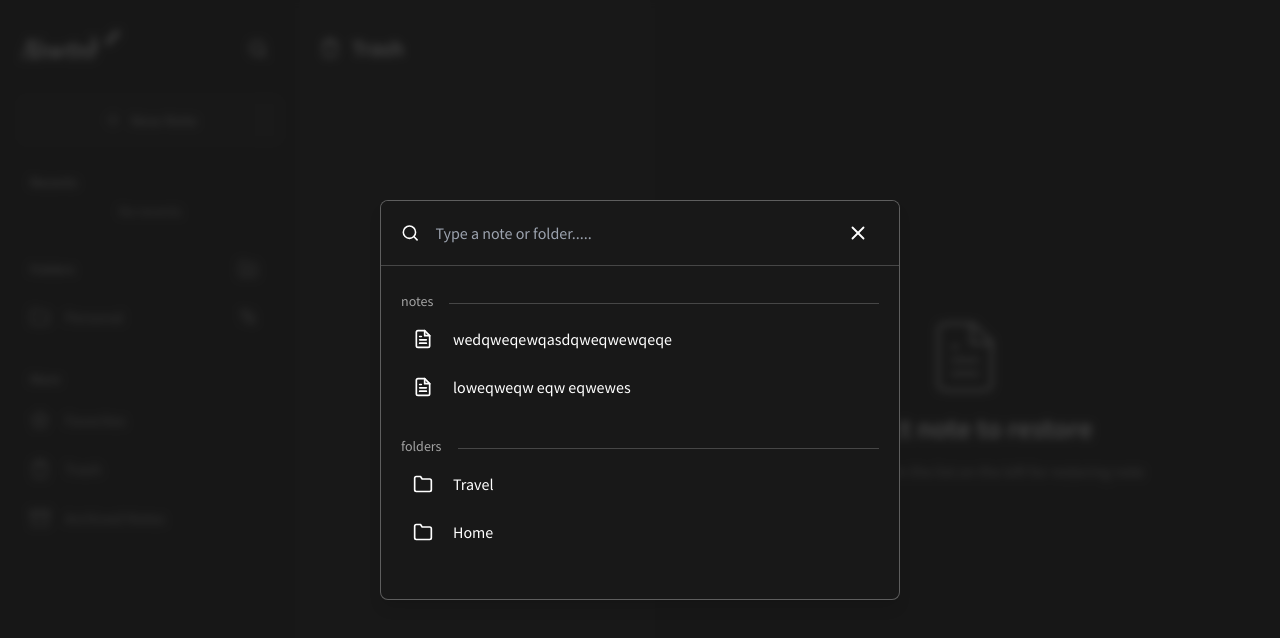
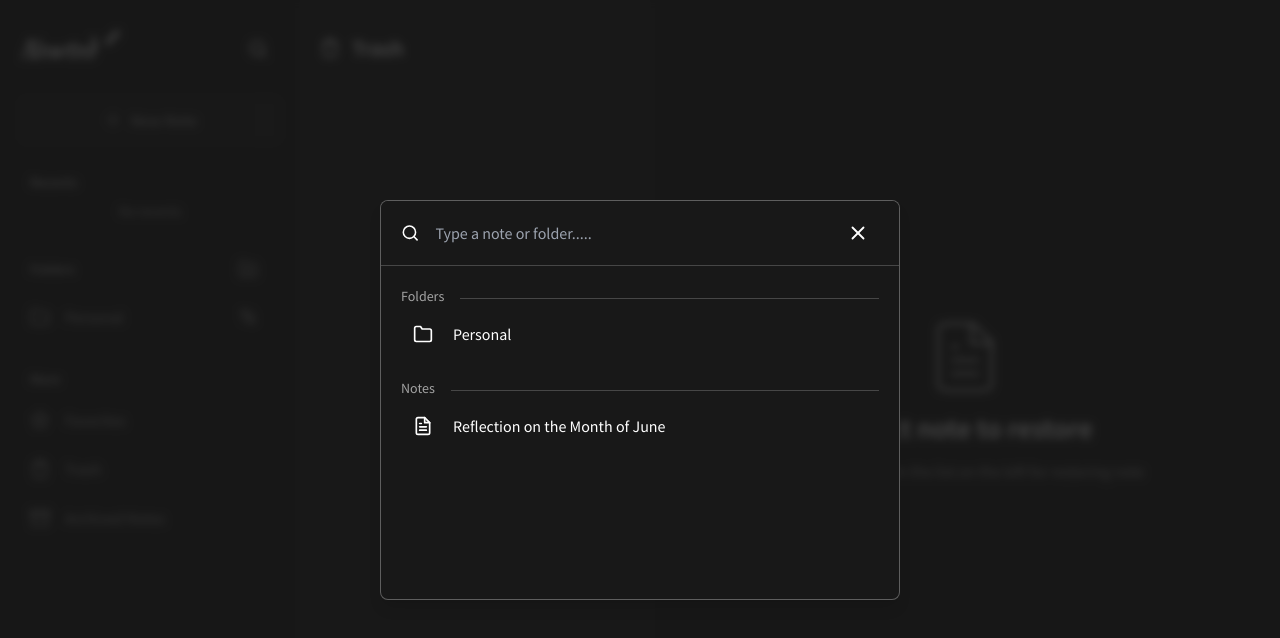
Before and after one commit to saefulbarkah/nowted-app, a Next.js app: page /trash in a window 1280 px wide. Both pictures are taken after a click on the button 258 px from the left and 49 px from the top of the page. Shown: the top 638 px of the page. Built offline with nearby package versions, Linux system fonts and the light colour scheme.

Commit message:
add: search

```diff
--- a/src/app/trash/page.tsx
+++ b/src/app/trash/page.tsx
@@ -1,6 +1,11 @@
 import TrashLists from '@/components/Trash/TrashLists';
 import TrashMenu from '@/components/Trash/TrashMenu';
+import { Metadata } from 'next';
 import React from 'react';
+
+export const metadata: Metadata = {
+  title: 'Nowted - Trash',
+};
 
 function page() {
   return (
--- a/src/components/Sidebar/SearchNote.tsx
+++ b/src/components/Sidebar/SearchNote.tsx
@@ -1,5 +1,5 @@
 'use client';
-import React, { useState, useMemo } from 'react';
+import React, { useState, useMemo, Key } from 'react';
 import { Button } from '../ui/button';
 import { FiFolder, FiSearch, FiX } from 'react-icons/fi';
 import {
@@ -10,108 +10,241 @@ import {
 } from '../ui/alert-dialog';
 import Link from 'next/link';
 import { FiFileText } from 'react-icons/fi';
+import useFolderState from '@/hooks/useFolderState';
+import { FolderTypes, NoteTypes } from '@/types';
+import { useActiveNote } from '@/store/useActiveNote';
+import { useRouter } from 'next/navigation';
+import { Loader2 } from 'lucide-react';
+import * as NProgress from 'nprogress';
 
-const RenderNoteItem = ({ title, data, icon }: any) => {
+const RenderNoteItem = ({ title, data, icon, setOpen }: any) => {
+  const setActiveNote = useActiveNote((state) => state.setActiveNote);
+  const [loading, setLoading] = useState<Record<number, boolean>>({});
+  const router = useRouter();
+
+  const setNote = (item: NoteTypes) => {
+    return new Promise((resolve) => {
+      setTimeout(() => {
+        setActiveNote(item);
+        resolve(1);
+      }, 1000);
+    });
+  };
+
+  const handlePushRoute = async (item: NoteTypes, index: number) => {
+    setLoading((state) => ({ ...state, [index]: true }));
+    setActiveNote(null);
+    NProgress.start();
+    router.replace(`/folders/${item.folder_id}`);
+    await setNote(item);
+    setOpen(false);
+    setLoading((state) => ({ ...state, [index]: false }));
+    NProgress.done();
+  };
+
   return (
-    <>
-      {data.length !== 0 ? (
-        <>
-          <div className="flex flex-col pt-[25px] px-[20px]">
+    <React.Fragment>
+      {data?.length !== 0 ? (
+        <React.Fragment>
+          <div className="flex flex-col px-[20px]">
             <div className="flex items-center">
               <p className="inactive-text text-sm pb-1 mr-4">{title}</p>
               <div className="bg-white/[20%] w-full h-[1px]"></div>
             </div>
-            {data?.map((item: any, i: any) => (
-              <Link
-                href={'#'}
-                className="hover:bg-white/[5%] py-3 rounded-md transition px-3"
+            {data?.map((item: NoteTypes, i: number) => (
+              <div
+                className={`hover:bg-white/[5%] py-3 rounded-md transition px-3 cursor-pointer relative ${
+                  loading[Number(i)]
+                    ? 'opacity-50 cursor-default pointer-events-none'
+                    : ''
+                } `}
                 key={i}
+                onClick={() => handlePushRoute(item, i)}
               >
                 <div className="flex gap-[20px] items-center">
                   {icon}
-                  <p className="truncate">{item.title}</p>
+                  <p className="truncate">{item.name}</p>
                 </div>
-              </Link>
+                {loading[Number(i)] === true && (
+                  <div className="absolute inset-y-0 right-0 flex items-center -translate-x-5">
+                    <Loader2 className="animate-spin" />
+                  </div>
+                )}
+              </div>
             ))}
           </div>
-        </>
+        </React.Fragment>
       ) : null}
-    </>
+    </React.Fragment>
   );
 };
 
-const RenderFolderItem = ({ title, data, icon }: any) => {
+const RenderFolderItem = ({ title, data, icon, setOpen }: any) => {
+  const [loading, setLoading] = useState<Record<number, boolean>>({});
+  const setActiveNote = useActiveNote((state) => state.setActiveNote);
+
+  const router = useRouter();
+  const redirectTo = (item: FolderTypes) => {
+    NProgress.start();
+    return new Promise((resolve) => {
+      setTimeout(() => {
+        setActiveNote(null);
+        router.replace(`/folders/${item.id_folder}`);
+        NProgress.done();
+        resolve(1);
+      }, 1000);
+    });
+  };
+
+  const handlePushRoute = async (item: FolderTypes, index: number) => {
+    setLoading((state) => ({ ...state, [index]: true }));
+    await redirectTo(item);
+    setOpen(false);
+    setLoading((state) => ({ ...state, [index]: false }));
+  };
   return (
-    <>
-      {data.length !== 0 ? (
-        <>
-          <div className="flex flex-col pt-[25px] px-[20px]">
+    <React.Fragment>
+      {data?.length !== 0 ? (
+        <React.Fragment>
+          <div className="flex flex-col px-[20px]">
             <div className="flex items-center">
               <p className="inactive-text text-sm pb-1 mr-4">{title}</p>
               <div className="bg-white/[20%] w-full h-[1px]"></div>
             </div>
-            {data?.map((item: any, i: any) => (
-              <Link
-                href={'#'}
-                className="hover:bg-white/[5%] py-3 rounded-md transition px-3"
+            {data?.map((item: FolderTypes, i: number) => (
+              <div
+                className={`hover:bg-white/[5%] py-3 rounded-md transition px-3 cursor-pointer relative ${
+                  loading[Number(i)]
+                    ? 'opacity-50 cursor-default pointer-events-none'
+                    : ''
+                } `}
                 key={i}
+                onClick={() => handlePushRoute(item, i)}
               >
                 <div className="flex gap-[20px] items-center">
                   {icon}
-                  <p className="truncate">{item.title}</p>
+                  <p className="truncate">{item.name}</p>
                 </div>
-              </Link>
+                {loading[Number(i)] === true && (
+                  <div className="absolute inset-y-0 right-0 flex items-center -translate-x-5">
+                    <Loader2 className="animate-spin" />
+                  </div>
+                )}
+              </div>
             ))}
           </div>
-        </>
+        </React.Fragment>
       ) : null}
-    </>
+    </React.Fragment>
+  );
+};
+
+const RenderNoteOnTrash = ({ title, data, icon, setOpen }: any) => {
+  const [loading, setLoading] = useState<Record<number, boolean>>({});
+  const setActiveNote = useActiveNote((state) => state.setActiveNote);
+  const router = useRouter();
+
+  const setNote = (item: NoteTypes) => {
+    return new Promise((resolve) => {
+      setTimeout(() => {
+        setActiveNote(item);
+        resolve(1);
+      }, 500);
+    });
+  };
+
+  const handlePushRoute = async (item: NoteTypes, index: number) => {
+    NProgress.start();
+    router.replace(`/trash`);
+    setLoading((state) => ({ ...state, [index]: true }));
+    await setNote(item);
+    setOpen(false);
+    NProgress.done();
+    setLoading((state) => ({ ...state, [index]: false }));
+  };
+  return (
+    <React.Fragment>
+      {data?.length !== 0 ? (
+        <React.Fragment>
+          <div className="flex flex-col px-[20px]">
+            <div className="flex items-center">
+              <p className="inactive-text text-sm pb-1 mr-4">{title}</p>
+              <div className="bg-white/[20%] w-full h-[1px]"></div>
+            </div>
+            {data?.map((item: NoteTypes, i: number) => (
+              <div
+                className={`hover:bg-white/[5%] py-3 rounded-md transition px-3 cursor-pointer relative ${
+                  loading[Number(i)]
+                    ? 'opacity-50 cursor-default pointer-events-none'
+                    : ''
+                } `}
+                key={i}
+                onClick={() => handlePushRoute(item, i)}
+              >
+                <div className="flex gap-[20px] items-center">
+                  {icon}
+                  <p className="truncate">{item.name}</p>
+                </div>
+                {loading[Number(i)] === true && (
+                  <div className="absolute inset-y-0 right-0 flex items-center -translate-x-5">
+                    <Loader2 className="animate-spin" />
+                  </div>
+                )}
+              </div>
+            ))}
+            {data.length === 0 && (
+              <p className="text-center text-sm inactive-text">
+                Trash is empty
+              </p>
+            )}
+          </div>
+        </React.Fragment>
+      ) : null}
+    </React.Fragment>
   );
 };
 
 function SearchNote() {
   const [search, setSearch] = useState<string>('');
-
-  const dummyData: {
-    notes: {
-      title: string;
-      category: string;
-    }[];
-    folders: {
-      title: string;
-      category: string;
-    }[];
-  } = {
-    notes: [
-      { title: 'wedqweqewqasdqweqwewqeqe', category: 'notes' },
-      { title: 'loweqweqw eqw eqwewes', category: 'notes' },
-    ],
-    folders: [
-      { title: 'Travel', category: 'folder' },
-      { title: 'Home', category: 'folder' },
-    ],
-  };
+  const [open, setOpen] = useState<boolean>(false);
+  const { folders } = useFolderState();
 
   const searchNoteData = useMemo(() => {
-    if (!search) return dummyData.notes;
-    const res = dummyData.notes.filter((item) =>
-      item.title.toLowerCase().includes(search)
+    const findNotes = folders.reduce((results, item) => {
+      const filteredData = item.notes.filter((item) => item.deletedAt === null);
+      return results.concat(filteredData as []);
+    }, []);
+    if (!search) return findNotes;
+    const res = findNotes.filter((item: NoteTypes) =>
+      item.name.toLowerCase().includes(search.toLowerCase())
     );
     return res;
-  }, [search, dummyData.notes]);
+  }, [search, folders]);
 
   const searchFolderData = useMemo(() => {
-    if (!search) return dummyData.folders;
-    const res = dummyData.folders.filter((item) =>
-      item.title.toLowerCase().includes(search)
+    if (!search) return folders;
+    const res = folders.filter((item) =>
+      item.name.toLowerCase().includes(search.toLowerCase())
     );
     return res;
     // eslint-disable-next-line react-hooks/exhaustive-deps
-  }, [search]);
+  }, [search, folders]);
+
+  const searchNoteOnTrash = useMemo(() => {
+    const findNotes = folders.reduce((results, item) => {
+      const filteredData = item.notes.filter((item) => item.deletedAt !== null);
+      return results.concat(filteredData as []);
+    }, []);
+    if (!search) return findNotes;
+    const res = findNotes.filter((item: NoteTypes) =>
+      item.name.toLowerCase().includes(search.toLowerCase())
+    );
+    return res;
+  }, [search, folders]);
 
   return (
     <>
-      <AlertDialog>
+      <AlertDialog open={open} onOpenChange={setOpen}>
         <AlertDialogTrigger asChild>
           <Button size={'sm'} variant={'ghost'}>
             <FiSearch className="text-[20px]" />
@@ -130,7 +263,7 @@ function SearchNote() {
                   maxLength={30}
                 />
               </div>
-              <AlertDialogCancel asChild>
+              <AlertDialogCancel asChild onClick={() => setSearch('')}>
                 <Button
                   size={'sm'}
                   variant={'ghost'}
@@ -140,16 +273,26 @@ function SearchNote() {
                 </Button>
               </AlertDialogCancel>
             </div>
-            <RenderNoteItem
-              title="notes"
-              data={searchNoteData}
-              icon={<FiFileText className="text-[20px]" />}
-            />
-            <RenderFolderItem
-              title="folders"
-              data={searchFolderData}
-              icon={<FiFolder className="text-[20px]" />}
-            />
+            <div className="flex flex-col gap-[20px] mt-[20px]">
+              <RenderFolderItem
+                title="Folders"
+                data={searchFolderData}
+                icon={<FiFolder className="text-[20px]" />}
+                setOpen={setOpen}
+              />
+              <RenderNoteItem
+                title="Notes"
+                data={searchNoteData}
+                icon={<FiFileText className="text-[20px]" />}
+                setOpen={setOpen}
+              />
+              <RenderNoteOnTrash
+                title="Trash"
+                data={searchNoteOnTrash}
+                icon={<FiFileText className="text-[20px]" />}
+                setOpen={setOpen}
+              />
+            </div>
             {searchNoteData.length === 0 && searchFolderData.length === 0 && (
               <p className="text-lg flex h-[330px] items-center justify-center truncate">
                 <span>No results for</span>
```
